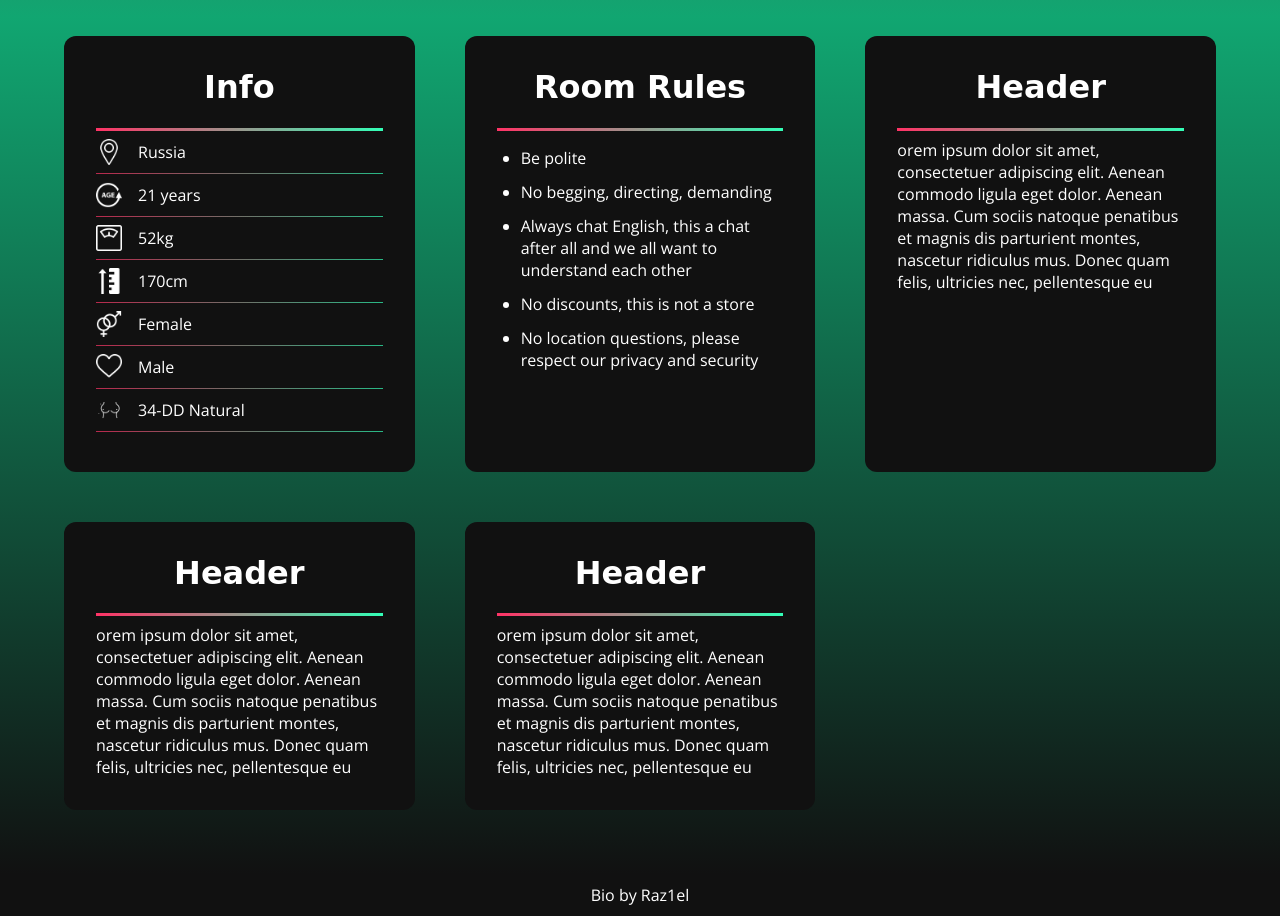
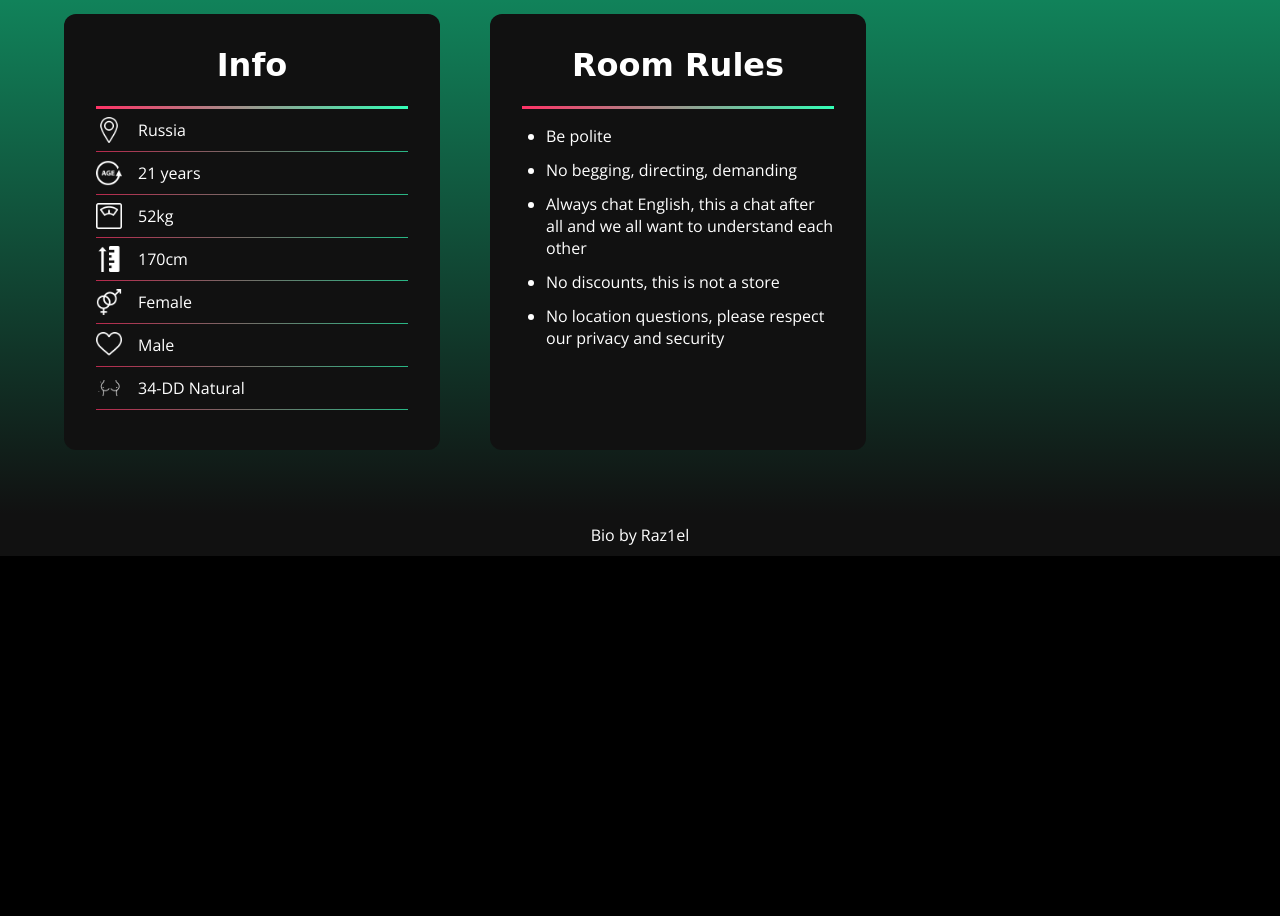
Before and after one commit to raziEiL/bishop_laya-bio, a website: page dist/index.html in a window 1280 px wide. Shown: the part 1640-2556 px from the top of the page. After the commit the page ends 2196 px from the top, so only its background shows below. Drawn offline with nearby package versions, Linux system fonts and the light colour scheme; a web font is replaced by a local one.

Commit message:
hide template cards

```diff
--- a/dist/index.html
+++ b/dist/index.html
@@ -193,25 +193,7 @@
                 <li class="container__ul-li">No location questions, please respect our privacy and security</li>
             </ul>
         </div>
-        <div class="container__card">
-            <h1 class="container__header">Header</h1>
-            <hr class="hr">
-            orem ipsum dolor sit amet, consectetuer adipiscing elit. Aenean commodo ligula
-            eget dolor.
-            Aenean massa. Cum sociis natoque penatibus et magnis dis parturient montes, nascetur ridiculus mus. Donec
-            quam
-            felis, ultricies nec, pellentesque eu
-        </div>
-        <div class="container__card">
-            <h1 class="container__header">Header</h1>
-            <hr class="hr">
-            orem ipsum dolor sit amet, consectetuer adipiscing elit. Aenean commodo ligula
-            eget dolor.
-            Aenean massa. Cum sociis natoque penatibus et magnis dis parturient montes, nascetur ridiculus mus. Donec
-            quam
-            felis, ultricies nec, pellentesque eu
-        </div>
-        <div class="container__card">
+        <div class="container__card" style="display: none;">
             <h1 class="container__header">Header</h1>
             <hr class="hr">
             orem ipsum dolor sit amet, consectetuer adipiscing elit. Aenean commodo ligula
```
